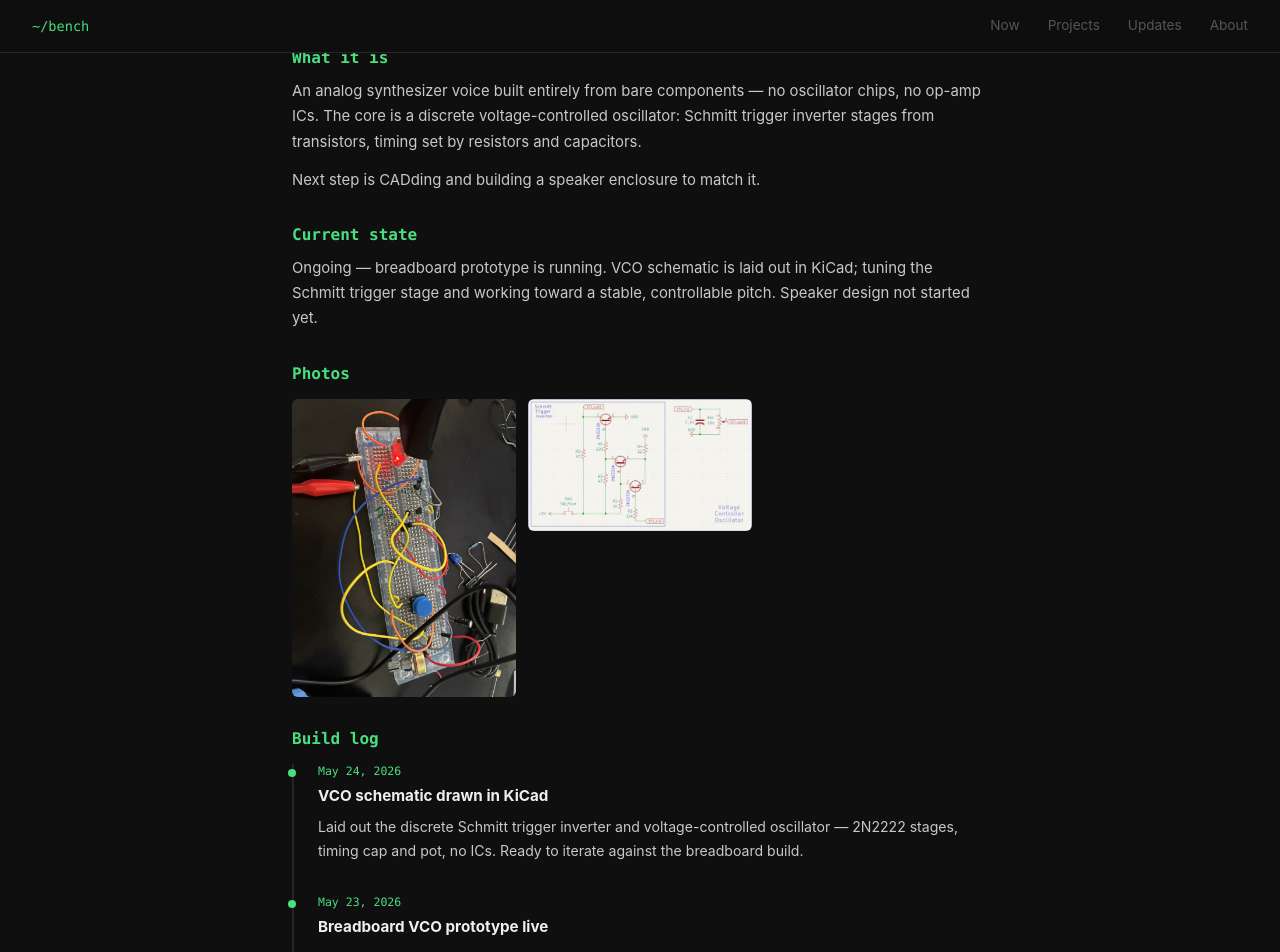
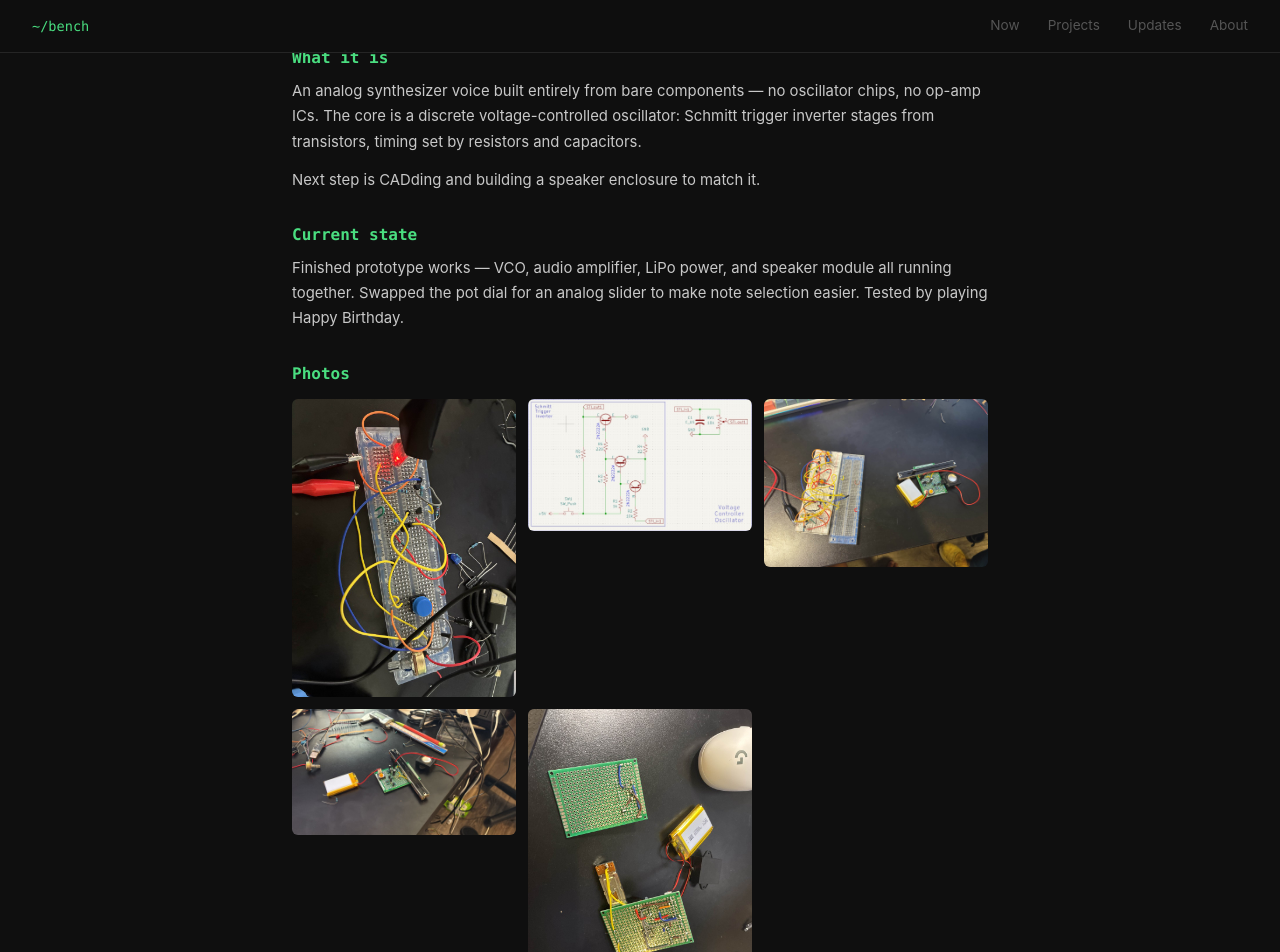
Before and after one commit to lolbruh1234/lolbruh1234.github.io, a Jekyll site: the page built from _projects/analog-synth.md, in a window 1280 px wide and 1400 px high, scrolled down 383 px. Shown: the top 952 px of the window. Built offline with Jekyll 4.4.1, drawn with Linux system fonts in a browser that asks for light colours; some of the changed text lies outside the part shown.

Commit message:
Add Analog Synth prototype photos, build log entries, and Happy Birthday demo video.
Co-authored-by: Cursor <cursoragent@cursor.com>

```diff
--- a/_projects/analog-synth.md
+++ b/_projects/analog-synth.md
@@ -15,18 +15,48 @@ Next step is CADding and building a speaker enclosure to match it.
 
 ## Current state
 
-Ongoing — breadboard prototype is running. VCO schematic is laid out in KiCad; tuning the Schmitt trigger stage and working toward a stable, controllable pitch. Speaker design not started yet.
+Finished prototype works — VCO, audio amplifier, LiPo power, and speaker module all running together. Swapped the pot dial for an analog slider to make note selection easier. Tested by playing Happy Birthday.
 
 ## Photos
 
 <div class="img-grid">
   <img src="/assets/img/analog-synth-breadboard.png" alt="Breadboard prototype with discrete VCO circuit">
   <img src="/assets/img/analog-synth-vco-schematic.png" alt="KiCad schematic — Schmitt trigger inverter and VCO">
+  <img src="/assets/img/analog-synth-prototype-comparison.png" alt="Breadboard prototype next to finished synth with slider and speaker">
+  <img src="/assets/img/analog-synth-protoboard-desk.png" alt="Soldered protoboard with LiPo, slider, and speaker module">
+  <img src="/assets/img/analog-synth-final-top.png" alt="Top view of finished synth with slider, LiPo, and speaker">
+</div>
+
+## Videos
+
+<div class="video-wrap">
+  <video controls playsinline preload="metadata">
+    <source src="/assets/video/analog-synth-happy-birthday.mov" type="video/quicktime">
+    <source src="/assets/video/analog-synth-happy-birthday.mov" type="video/mp4">
+  </video>
 </div>
 
 ## Build log
 
 <div class="log">
+
+<div class="log-entry">
+<div class="log-date">June 7, 2026</div>
+<h4>Final test — Happy Birthday on the finished synth</h4>
+<p>Added an analog slider for easier note selection in place of the potentiometer dial. Final test with LiPo, synth, and speaker module — works as intended. Played Happy Birthday to confirm.</p>
+</div>
+
+<div class="log-entry">
+<div class="log-date">June 6, 2026</div>
+<h4>Protoboard soldering mostly done</h4>
+<p>Finished most of the protoboard soldering for the finished prototype of the synth. Discrete VCO and amp stages coming together on perfboard.</p>
+</div>
+
+<div class="log-entry">
+<div class="log-date">May 30, 2026</div>
+<h4>Finished prototype synth — VCO and audio amplifier</h4>
+<p>Completed a working prototype synth with discrete VCO and audio amplifier on the breadboard. Full signal path from oscillator to output confirmed.</p>
+</div>
 
 <div class="log-entry">
 <div class="log-date">May 24, 2026</div>
--- a/assets/css/style.css
+++ b/assets/css/style.css
@@ -192,6 +192,7 @@ nav {
 /* video embed */
 .video-wrap { position: relative; padding-bottom: 56.25%; height: 0; overflow: hidden; border-radius: 8px; margin: 1rem 0; }
 .video-wrap iframe { position: absolute; inset: 0; width: 100%; height: 100%; border: 0; }
+.video-wrap video { position: absolute; inset: 0; width: 100%; height: 100%; border: 0; object-fit: contain; background: #000; }
 
 /* log timeline inside project page */
 .log { border-left: 2px solid var(--border); padding-left: 1.5rem; margin: 1rem 0; }
--- a/index.html
+++ b/index.html
@@ -32,7 +32,7 @@ layout: default
         <div class="dot on"></div>
         <div>
           <div class="now-name">Analog Synth</div>
-          <div class="now-sub">Discrete VCO on breadboard — CADding a matching speaker</div>
+          <div class="now-sub">Finished prototype — slider, LiPo, speaker, Happy Birthday test passed</div>
         </div>
       </div>
       <div class="now-item">
```
Also changed, not shown: assets/img/analog-synth-final-top.png (added), assets/img/analog-synth-protoboard-desk.png (added), assets/img/analog-synth-prototype-comparison.png (added), 1 other file.
